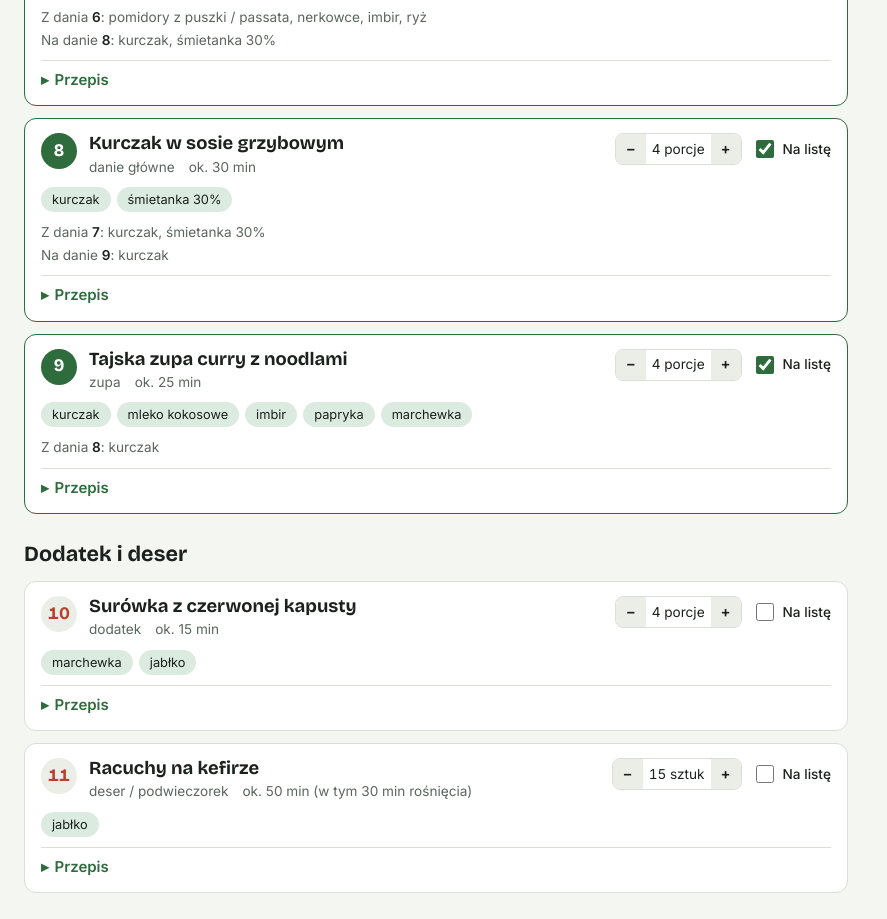
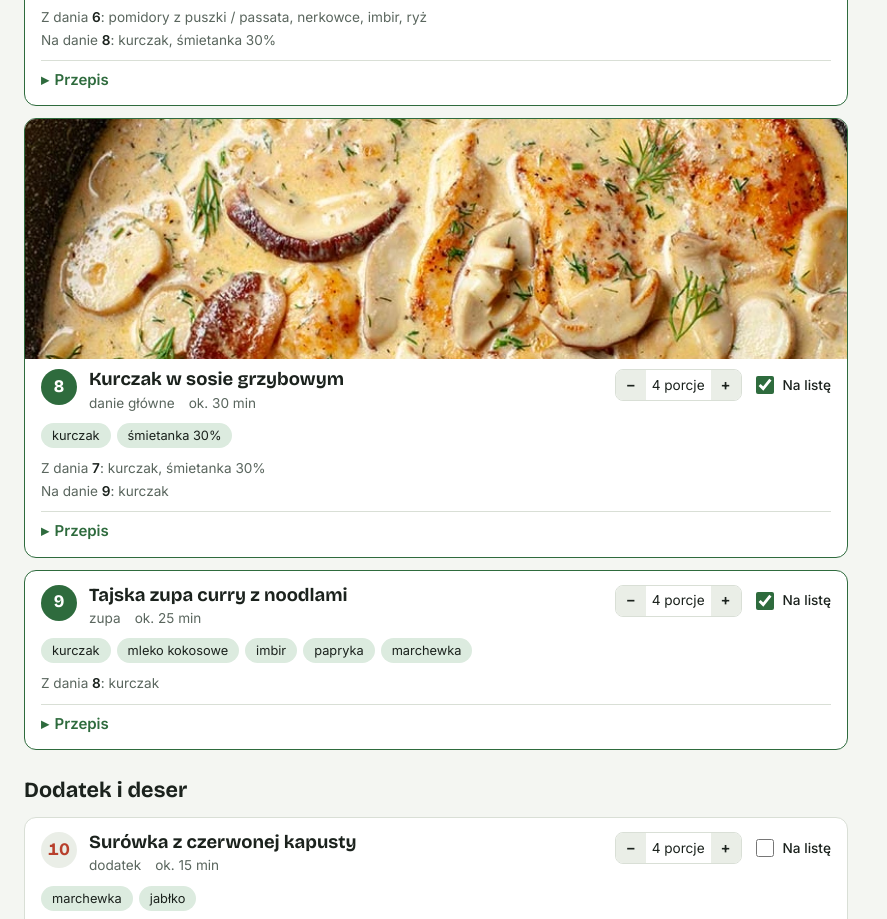
Before and after one commit to AgaMacko/cooking, a plain HTML site: page index.html in a window 1280 px wide. Shown: the part 2947-3866 px from the top of the page, without its empty margins (0-887 px from the left). Drawn offline with nearby package versions, Linux system fonts and the light colour scheme.

Commit message:
Add photo for chicken in mushroom sauce
Co-Authored-By: Claude Opus 5.5 <noreply@anthropic.com>
Claude-Session: https://claude.ai/code/session_01VoYaeY9vfnF1fsPh1WUdb5

```diff
--- a/index.html
+++ b/index.html
@@ -620,7 +620,7 @@ const R = [
   },
 },
 {
-  id: "grzyby", type: "main", serv: 4, src: SRC + "kurczak-z-grzybami",
+  id: "grzyby", type: "main", serv: 4, src: SRC + "kurczak-z-grzybami", img: "img/grzyby.webp",
   name: N("Kurczak w sosie grzybowym", "Hähnchen in Pilzrahmsauce", "Chicken in creamy mushroom sauce"),
   time: N("ok. 30 min", "ca. 30 Min.", "about 30 min"),
   tokens: ["chicken", "cream"],
```
Also changed, not shown: img/grzyby.webp (added).
